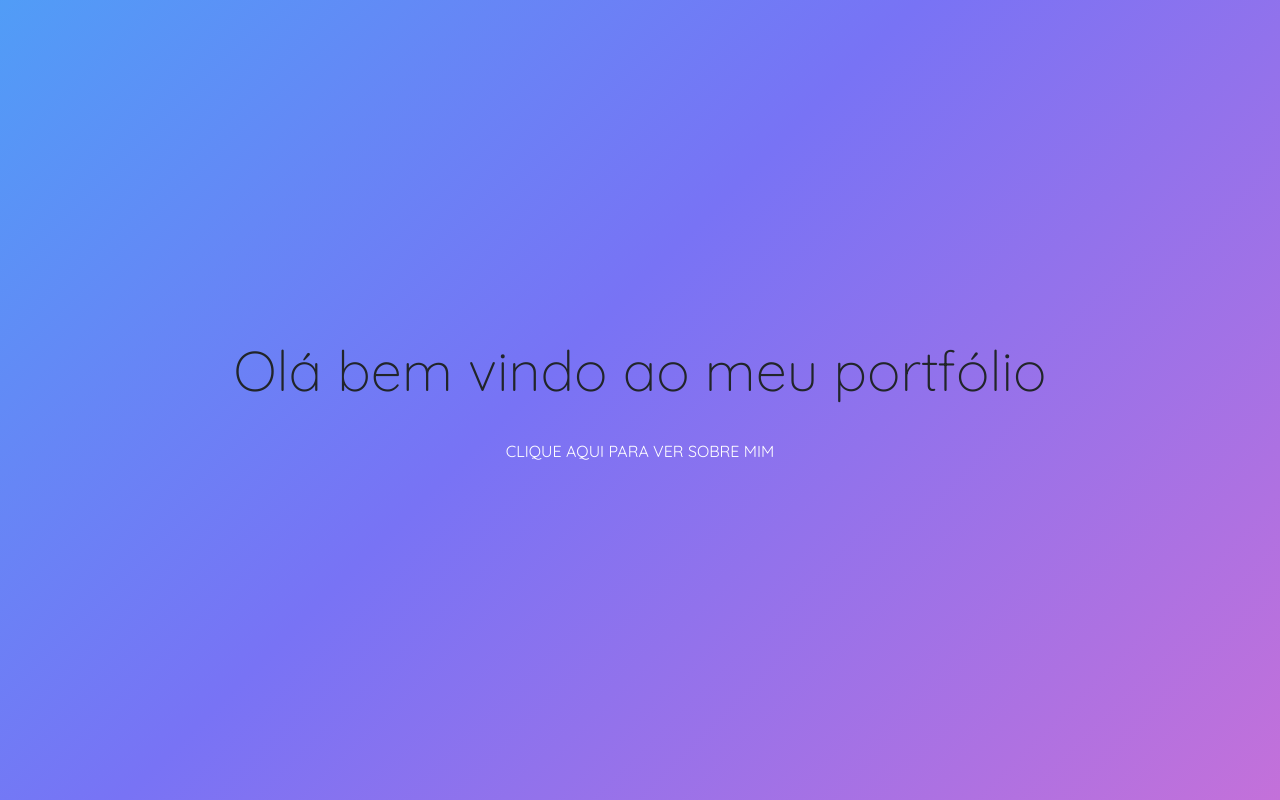
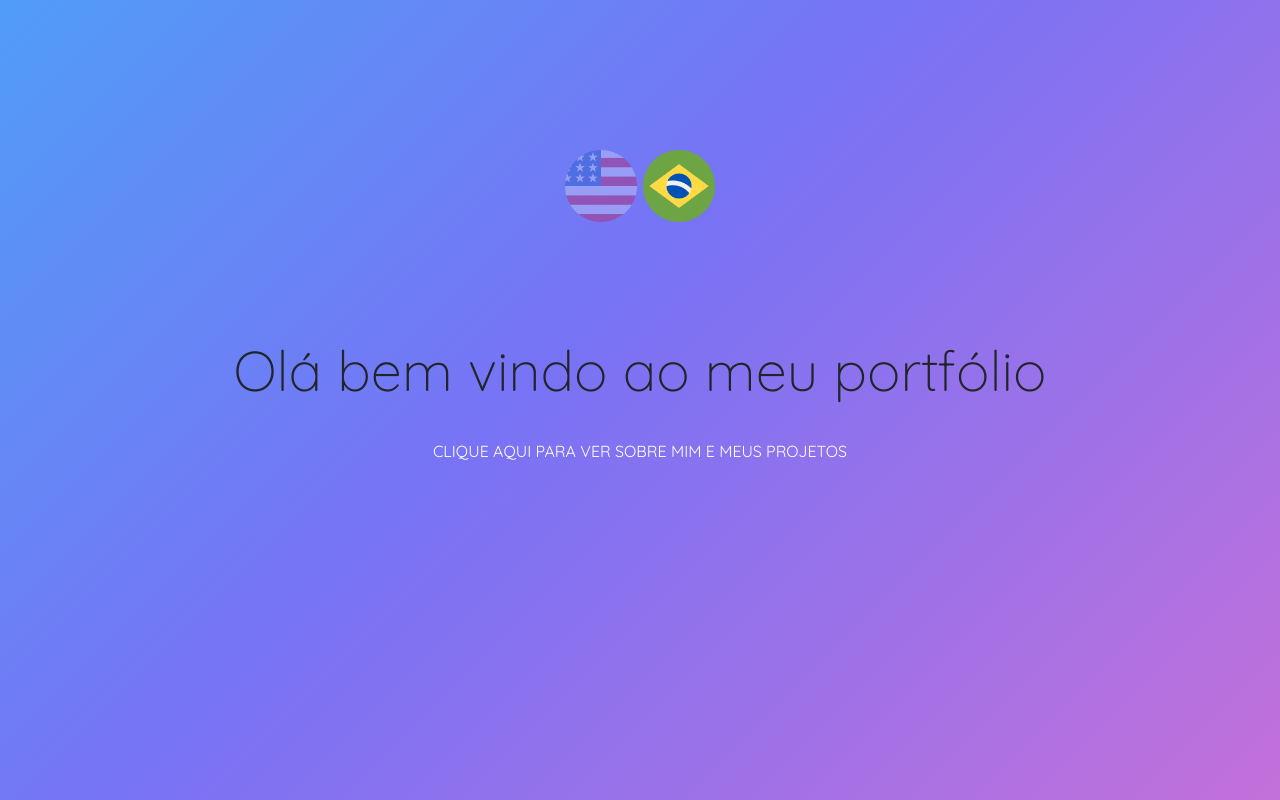
Before and after one commit to IuryBenicio/Portfolio_iury_v2, a React (Vite) app in the folder portfolio_iury_v2/: page / in a window 1280 px wide. Built offline with nearby package versions, Linux system fonts and the light colour scheme.

Commit message:
feat: adicionando mudança de linguagem

```diff
--- a/portfolio_iury_v2/src/App.tsx
+++ b/portfolio_iury_v2/src/App.tsx
@@ -9,21 +9,30 @@ import FormacoesSC from "./sections/Formacoes/Formacoes";
 import ContatoSC from "./sections/Contato/Contato";
 
 function App() {
+  const [language, setLanguage] = useState("Portuguese");
+
   const [buttons, setButtons] = useState({
-    buttons: ["Projetos", "Formalções", "Contato"],
+    buttons:
+      language === "Portuguese"
+        ? ["Projetos", "Formações", "Contato"]
+        : ["Projects", "About-me", "Contact me"],
     active: false,
   });
+
+  function changeLanguage(language: string) {
+    setLanguage(language);
+  }
 
   const [activePage, setActivePage] = useState("initial"); // ou "projetos", "tecnologias", "contato"
 
   function handleBackToMenu() {
-    setActivePage("none"); // desmonta o atual primeiro
+    setActivePage("none"); // desmonta a página primeiro
     setTimeout(() => {
       setButtons((prev) => ({ ...prev, active: true }));
     }, 600);
     setTimeout(() => {
       setActivePage("menu");
-    }, 500); // tempo da animação de saída (de ProjetosPage, etc.)
+    }, 500); // tempo da animação de saída
   }
 
   return (
@@ -39,15 +48,13 @@ function App() {
             className="buttons-menu"
           >
             <a id="First-button" onClick={() => setActivePage("projetos")}>
-              Projetos <IoIosArrowForward />
+              {buttons.buttons[0]} <IoIosArrowForward />
             </a>
             <a id="Second-button" onClick={() => setActivePage("formações")}>
-              Sobre mim
-              <IoIosArrowForward />
+              {buttons.buttons[1]} <IoIosArrowForward />
             </a>
             <a id="Third-button" onClick={() => setActivePage("contato")}>
-              Contato
-              <IoIosArrowForward />
+              {buttons.buttons[2]} <IoIosArrowForward />
             </a>
           </motion.div>
         )}
@@ -61,7 +68,7 @@ function App() {
             exit={{ opacity: 0, x: -100 }}
             transition={{ duration: 0.5 }}
           >
-            <ProjetosSC onBack={handleBackToMenu} />
+            <ProjetosSC language={language} onBack={handleBackToMenu} />
           </motion.div>
         )}
       </AnimatePresence>
@@ -75,7 +82,7 @@ function App() {
             transition={{ duration: 0.5, delay: 0.1 }}
             className="menu"
           >
-            <HeroSC />
+            <HeroSC language={language} />
           </motion.div>
         )}
       </AnimatePresence>
@@ -88,7 +95,7 @@ function App() {
             exit={{ opacity: 0, x: 100 }}
             transition={{ duration: 0.5 }}
           >
-            <FormacoesSC onBack={handleBackToMenu} />
+            <FormacoesSC language={language} onBack={handleBackToMenu} />
           </motion.div>
         )}
       </AnimatePresence>
@@ -101,7 +108,7 @@ function App() {
             exit={{ opacity: 0, x: -100 }}
             transition={{ duration: 0.5 }}
           >
-            <ContatoSC onBack={handleBackToMenu} />
+            <ContatoSC language={language} onBack={handleBackToMenu} />
           </motion.div>
         )}
       </AnimatePresence>
@@ -114,7 +121,11 @@ function App() {
           transition={{ duration: 1.7, delay: 0.2, ease: easeInOut }}
           className="initial"
         >
-          <InitialPage onBack={handleBackToMenu} />
+          <InitialPage
+            setLanguage={(a: string) => changeLanguage(a)}
+            language={language}
+            onBack={handleBackToMenu}
+          />
         </motion.div>
       </AnimatePresence>
     </Draw>
--- a/portfolio_iury_v2/src/components/apresentation/initial.tsx
+++ b/portfolio_iury_v2/src/components/apresentation/initial.tsx
@@ -1,5 +1,8 @@
-import { useState } from "react";
+import { useEffect, useState } from "react";
 import { InitialContainer } from "./styled";
+import USAflag from "../../assets/flags/estados-unidos.png";
+import BRAflag from "../../assets/flags/brasil.png";
+import { AnimatePresence, motion } from "framer-motion";
 
 type styleType = {
   width: string;
@@ -9,13 +12,23 @@ type styleType = {
 
 type props = {
   onBack: () => void;
+  language: string;
+  setLanguage: (a: string) => void;
 };
 
-export default function InitialPage({ onBack }: props) {
+export type languageType = {
+  language: "Portuguese" | "English";
+};
+
+export default function InitialPage({ onBack, language, setLanguage }: props) {
   const [unSpawn, setUnSpawm] = useState<styleType>({
     width: "100dvw",
     height: "100dvh",
     display: "flex",
+  });
+
+  const [Languages, setLanguages] = useState<languageType>({
+    language: "Portuguese",
   });
 
   function hidePage() {
@@ -34,19 +47,87 @@ export default function InitialPage({ onBack }: props) {
       });
     }
   }
+  useEffect(() => {
+    setLanguage(Languages.language);
+  }, [Languages]);
 
   return (
-    <InitialContainer style={unSpawn}>
+    <InitialContainer language={Languages.language} style={unSpawn}>
       <div className="data">
-        <h2>Olá bem vindo ao meu portfólio</h2>
-        <a
-          onClick={() => {
-            hidePage();
-            onBack();
-          }}
-        >
-          CLIQUE AQUI PARA VER SOBRE MIM
-        </a>
+        <AnimatePresence>
+          <motion.div
+            initial={{ opacity: 0 }}
+            animate={{ opacity: 1 }}
+            exit={{ opacity: 0 }}
+            transition={{ duration: 0.1, delay: 0.6 }}
+            className="flags"
+          >
+            <img
+              onClick={() => setLanguages({ language: "English" })}
+              className="usa-flag"
+              src={USAflag}
+            />
+            <img
+              onClick={() => setLanguages({ language: "Portuguese" })}
+              className="bra-flag"
+              src={BRAflag}
+            />
+          </motion.div>
+        </AnimatePresence>
+        <AnimatePresence mode="wait">
+          <motion.div
+            className="text-div"
+            key={language}
+            initial={{ opacity: 0, y: -10 }}
+            animate={{ opacity: 1, y: 0 }}
+            exit={{ opacity: 0, y: 10 }}
+            transition={{ duration: 0.4 }}
+          >
+            {language === "Portuguese" ? (
+              <>
+                <motion.h2
+                  initial={{ opacity: 0 }}
+                  animate={{ opacity: 1 }}
+                  transition={{ duration: 0.3, delay: 0.4 }}
+                >
+                  Olá bem vindo ao meu portfólio
+                </motion.h2>
+                <motion.a
+                  initial={{ opacity: 0 }}
+                  animate={{ opacity: 1 }}
+                  transition={{ duration: 0.3, delay: 0.6 }}
+                  onClick={() => {
+                    hidePage();
+                    onBack();
+                  }}
+                >
+                  CLIQUE AQUI PARA VER SOBRE MIM E MEUS PROJETOS
+                </motion.a>
+              </>
+            ) : (
+              <>
+                <motion.h2
+                  initial={{ opacity: 0 }}
+                  animate={{ opacity: 1 }}
+                  transition={{ duration: 0.3, delay: 0.4 }}
+                >
+                  Hello and welcome to my portfolio
+                </motion.h2>
+                <motion.a
+                  initial={{ opacity: 0 }}
+                  animate={{ opacity: 1 }}
+                  transition={{ duration: 0.3, delay: 0.6 }}
+                  onClick={() => {
+                    hidePage();
+                    onBack();
+                  }}
+                >
+                  CLICK HERE TO SEE MORE ABOUT ME AND MY PROJECTS
+                </motion.a>
+              </>
+            )}
+          </motion.div>
+        </AnimatePresence>
       </div>
     </InitialContainer>
   );
--- a/portfolio_iury_v2/src/components/apresentation/styled.ts
+++ b/portfolio_iury_v2/src/components/apresentation/styled.ts
@@ -14,7 +14,11 @@ const gradient = keyframes`
     }
 `;
 
-export const InitialContainer = styled.div`
+type props = {
+  language: "Portuguese" | "English";
+};
+
+export const InitialContainer = styled.div<props>`
   width: 100dvw;
   height: 100dvh;
   transition: width 0.6s ease, height 0.6s ease, opacity 0.6s ease;
@@ -25,8 +29,44 @@ export const InitialContainer = styled.div`
   background-size: 300% 300%;
   animation: ${gradient} 15s ease infinite;
   overflow: hidden;
+  position: relative;
   .data {
     text-align: center;
+    display: flex;
+    flex-direction: column;
+    justify-content: center;
+    align-items: center;
+    .flags {
+      width: 150px;
+      display: flex;
+      justify-content: space-between;
+      position: absolute;
+      top: 150px;
+      .usa-flag {
+        cursor: pointer;
+        transition: all ease-in-out 0.5s;
+        opacity: ${(props: props) => (props.language === "English" ? 1 : 0.3)};
+        &:hover {
+          transform: scale(
+            ${(props: props) => props.language === "Portuguese" && 1.2}
+          );
+        }
+      }
+      .bra-flag {
+        cursor: pointer;
+        transition: all ease-in-out 0.5s;
+        opacity: ${(props: props) =>
+          props.language === "Portuguese" ? 1 : 0.3};
+        &:hover {
+          transform: scale(
+            ${(props: props) => props.language === "English" && 1.2}
+          );
+        }
+      }
+      img {
+        width: 48%;
+      }
+    }
     h2 {
       margin-bottom: 34px;
       font-size: 3.5em;
--- a/portfolio_iury_v2/src/components/cardProjects/cardProjects.tsx
+++ b/portfolio_iury_v2/src/components/cardProjects/cardProjects.tsx
@@ -2,9 +2,10 @@ import { CardContainer } from "./styles";
 
 type props = {
   project: Projects;
+  language: string;
 };
 
-export default function CardProjectCM({ project }: props) {
+export default function CardProjectCM({ project, language }: props) {
   function returnDescription(description: string) {
     if (description.length > 250) {
       return description.slice(0, 250) + " ...";
@@ -18,8 +19,12 @@ export default function CardProjectCM({ project }: props) {
         <img src={project.img} alt="" />
       </div>
       <div className="text">
-        <span>{project.title}</span>
-        <p>{returnDescription(project.description)}</p>
+        <span>{project.title_pt}</span>
+        {language === "Portuguese" ? (
+          <p>{returnDescription(project.description_pt)}</p>
+        ) : (
+          <p>{returnDescription(project.description_eng)}</p>
+        )}
         <a
           href={project.link}
           target="_blank"
--- a/portfolio_iury_v2/src/sections/Hero/Hero.tsx
+++ b/portfolio_iury_v2/src/sections/Hero/Hero.tsx
@@ -24,7 +24,11 @@ import "../../../node_modules/swiper/swiper.css";
 //Framer
 import { AnimatePresence, motion } from "framer-motion";
 
-export default function HeroSC() {
+type props = {
+  language: string;
+};
+
+export default function HeroSC({ language }: props) {
   const { innerWidth: width } = window;
   //tecnologias
   const dataTecnologias: Tecnologias[] = [
@@ -49,8 +53,17 @@ export default function HeroSC() {
           <img src={perfil} />
         </div>
         <div className="text">
-          <h1>Meu nome é Iury Benicio</h1>
-          <span>e esse é o meu portfólio</span>
+          {language === "Portuguese" ? (
+            <>
+              <h1>Meu nome é Iury Benicio</h1>
+              <span>e esse é o meu portfólio</span>
+            </>
+          ) : (
+            <>
+              <h1>I am Iury Benicio</h1>
+              <span>and this is my portfolio</span>
+            </>
+          )}
           <AnimatePresence mode="wait">
             <motion.div
               className="slide"
--- a/portfolio_iury_v2/src/types.d.ts
+++ b/portfolio_iury_v2/src/types.d.ts
@@ -5,8 +5,9 @@ type Tecnologias = {
 
 type Projects = {
   id: number;
-  title: string;
-  description: string;
+  title_pt: string;
+  description_pt: string;
+  description_eng: string;
   img: string;
   tecnologias: string[];
   link: string;
```
Also changed, not shown: portfolio_iury_v2/src/sections/Contato/Contato.tsx (+17 -6 lines), portfolio_iury_v2/src/sections/Formacoes/Formacoes.tsx (+21 -15 lines), portfolio_iury_v2/src/sections/Projetos/Projetos.tsx (+10 -7 lines), portfolio_iury_v2/src/sections/Projetos/mockProjects.ts (+16 -8 lines), portfolio_iury_v2/src/assets/flags/brasil.png (added), portfolio_iury_v2/src/assets/flags/estados-unidos.png (added).
